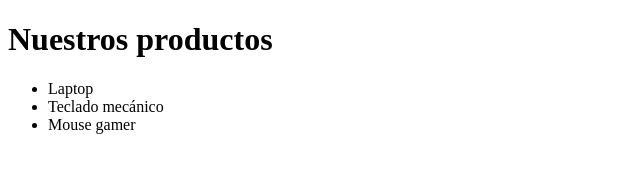
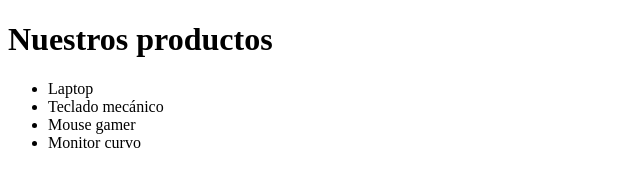
Before and after one commit to Ariellopez21/testing-git, a plain HTML site: page products.html in a window 1280 px wide. Shown: the whole page, without its empty margins (0-640 px from the left). Drawn offline with Linux system fonts and the light colour scheme.

Commit message:
Commit 7 - Tarea 1

```diff
--- a/products.html
+++ b/products.html
@@ -9,6 +9,7 @@
       <li>Laptop</li>
       <li>Teclado mecánico</li>
       <li>Mouse gamer</li>
+      <li>Monitor curvo</li>
     </ul>
   </body>
 </html>
```
